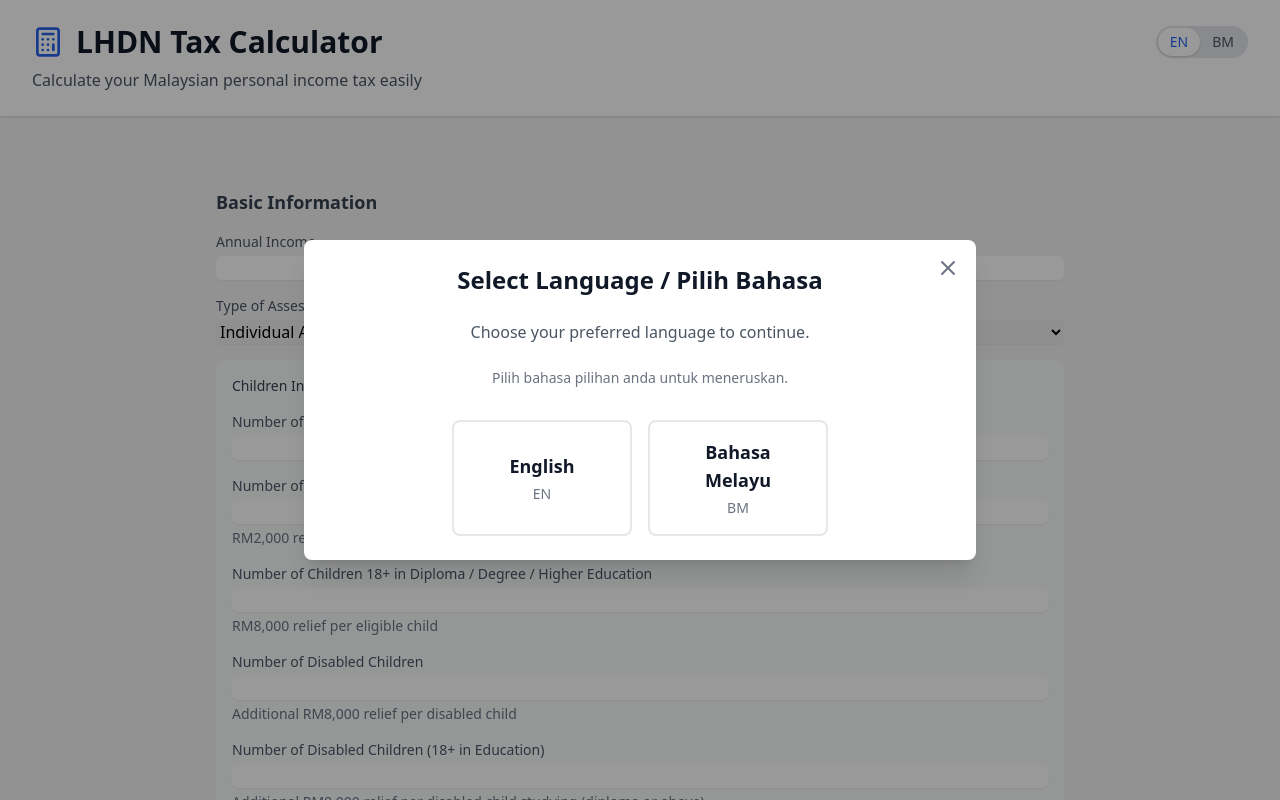
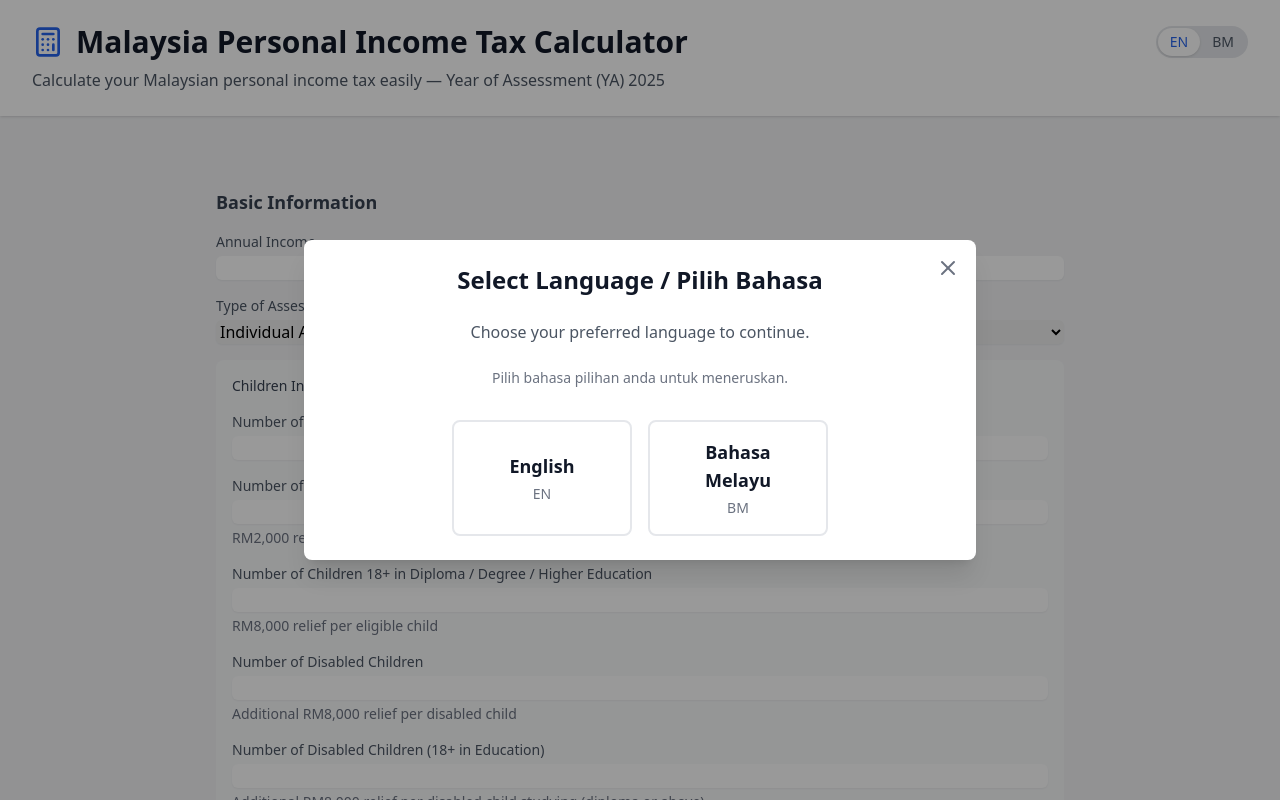
Before and after one commit to hithereiamaliff/lhdn-calculator, a React (Vite) app: page / in a window 1280 px wide. Shown: the top 800 px of the page. Built offline with nearby package versions, Linux system fonts and the light colour scheme.

Commit message:
chore: update branding to "Malaysia Personal Income Tax Calculator" with YA 2025 terminology
- Rename from "LHDN Tax Calculator" to "Malaysia Personal Income Tax Calculator" across all i18n files and SEO metadata
- Update references from "2025" to "Year of Assessment (YA) 2025" for accuracy

```diff
--- a/index.html
+++ b/index.html
@@ -4,9 +4,9 @@
     <meta charset="UTF-8" />
     <link rel="icon" type="image/svg+xml" href="/calculator.svg" />
     <meta name="viewport" content="width=device-width, initial-scale=1.0" />
-    <title>Malaysia Income Tax Calculator 2025 | LHDN Tax Calculator | Kalkulator Cukai Pendapatan</title>
-    <meta name="description" content="Free Malaysian Income Tax Calculator for Year 2025. Calculate your income tax, reliefs, and deductions accurately based on LHDN guidelines. Kalkulator cukai pendapatan Malaysia percuma." />
-    <meta name="keywords" content="income tax Malaysia, Malaysia income tax calculator, e filing lhdn, tax relief 2025, personal income tax calculator, pcb calculator malaysia, salary calculator malaysia, LHDN tax calculator, monthly income tax calculator malaysia, how to calculate income tax malaysia, cukai pendapatan Malaysia, pelepasan cukai 2025, pengiraan cukai pendapatan, EPF tax relief, income tax bracket Malaysia" />
+    <title>Malaysia Personal Income Tax Calculator — YA 2025 | Kalkulator Cukai Pendapatan Peribadi</title>
+    <meta name="description" content="Free Malaysia Personal Income Tax Calculator for YA 2025. Calculate your income tax, reliefs, and deductions accurately. Kalkulator cukai pendapatan peribadi Malaysia percuma." />
+    <meta name="keywords" content="income tax Malaysia, Malaysia income tax calculator, tax relief 2025, personal income tax calculator, pcb calculator malaysia, salary calculator malaysia, monthly income tax calculator malaysia, how to calculate income tax malaysia, cukai pendapatan Malaysia, pelepasan cukai 2025, pengiraan cukai pendapatan, EPF tax relief, income tax bracket Malaysia, YA 2025" />
     <meta name="author" content="TechMavie Digital" />
     <link rel="canonical" href="https://lhdn-calculator.techmavie.digital" />
     <meta name="robots" content="index, follow" />
@@ -17,15 +17,15 @@
     <!-- Open Graph / Facebook -->
     <meta property="og:type" content="website" />
     <meta property="og:url" content="https://lhdn-calculator.techmavie.digital" />
-    <meta property="og:title" content="Malaysia Income Tax Calculator 2025 | LHDN Tax Calculator" />
-    <meta property="og:description" content="Calculate your Malaysian income tax for 2025 with our free calculator. Includes all tax reliefs and deductions. Kalkulator cukai pendapatan Malaysia." />
-    <meta property="og:site_name" content="LHDN Tax Calculator" />
+    <meta property="og:title" content="Malaysia Personal Income Tax Calculator — YA 2025" />
+    <meta property="og:description" content="Calculate your Malaysian personal income tax for YA 2025 with our free calculator. Includes all tax reliefs and deductions. Kalkulator cukai pendapatan peribadi Malaysia." />
+    <meta property="og:site_name" content="Malaysia Personal Income Tax Calculator" />
     <meta property="og:locale" content="en_MY" />
 
     <!-- Twitter -->
     <meta name="twitter:card" content="summary_large_image" />
-    <meta name="twitter:title" content="Malaysia Income Tax Calculator 2025 | LHDN Tax Calculator" />
-    <meta name="twitter:description" content="Calculate your Malaysian income tax for 2025 with our free calculator. Includes all tax reliefs and deductions. Kalkulator cukai pendapatan Malaysia." />
+    <meta name="twitter:title" content="Malaysia Personal Income Tax Calculator — YA 2025" />
+    <meta name="twitter:description" content="Calculate your Malaysian personal income tax for YA 2025 with our free calculator. Includes all tax reliefs and deductions. Kalkulator cukai pendapatan peribadi Malaysia." />
     <meta name="twitter:site" content="@techmavie" />
 
     <!-- Schema.org markup -->
@@ -33,9 +33,9 @@
       {
         "@context": "https://schema.org",
         "@type": "WebApplication",
-        "name": "Malaysia Income Tax Calculator 2025",
-        "alternateName": ["LHDN Tax Calculator", "Kalkulator Cukai Pendapatan Malaysia"],
-        "description": "Free Malaysian Income Tax Calculator for Year 2025. Calculate your income tax, reliefs, and deductions accurately based on LHDN guidelines.",
+        "name": "Malaysia Personal Income Tax Calculator — YA 2025",
+        "alternateName": ["Kalkulator Cukai Pendapatan Peribadi Malaysia"],
+        "description": "Free Malaysia Personal Income Tax Calculator for YA 2025. Calculate your income tax, reliefs, and deductions accurately.",
         "url": "https://lhdn-calculator.techmavie.digital",
         "applicationCategory": "FinanceApplication",
         "operatingSystem": "All",
@@ -76,7 +76,7 @@
             "name": "How do I calculate my Malaysian income tax for 2025?",
             "acceptedAnswer": {
               "@type": "Answer",
-              "text": "Use our free LHDN Tax Calculator to input your annual income, EPF contributions, and eligible tax reliefs. The calculator will automatically compute your taxable income and tax payable based on the 2025 tax brackets."
+              "text": "Use our free Malaysia Personal Income Tax Calculator to input your annual income, EPF contributions, and eligible tax reliefs. The calculator will automatically compute your taxable income and tax payable based on the YA 2025 tax brackets."
             }
           },
           {
--- a/src/i18n/en.json
+++ b/src/i18n/en.json
@@ -1,8 +1,8 @@
 {
   "app": {
-    "title": "LHDN Tax Calculator",
-    "subtitle": "Calculate your Malaysian personal income tax easily",
-    "documentTitle": "LHDN Tax Calculator - Malaysia Income Tax YA 2025"
+    "title": "Malaysia Personal Income Tax Calculator",
+    "subtitle": "Calculate your Malaysian personal income tax easily — Year of Assessment (YA) 2025",
+    "documentTitle": "Malaysia Personal Income Tax Calculator — YA 2025"
   },
   "nav": {
     "previous": "Previous",
--- a/src/i18n/ms.json
+++ b/src/i18n/ms.json
@@ -1,8 +1,8 @@
 {
   "app": {
-    "title": "Kalkulator Cukai LHDN",
-    "subtitle": "Kira cukai pendapatan peribadi Malaysia anda dengan mudah",
-    "documentTitle": "Kalkulator Cukai LHDN - Cukai Pendapatan Malaysia TT 2025"
+    "title": "Kalkulator Cukai Pendapatan Peribadi Malaysia",
+    "subtitle": "Kira cukai pendapatan peribadi Malaysia anda dengan mudah — Tahun Taksiran (TT) 2025",
+    "documentTitle": "Kalkulator Cukai Pendapatan Peribadi Malaysia — TT 2025"
   },
   "nav": {
     "previous": "Sebelumnya",
```
Also changed, not shown: .claude/settings.local.json.
